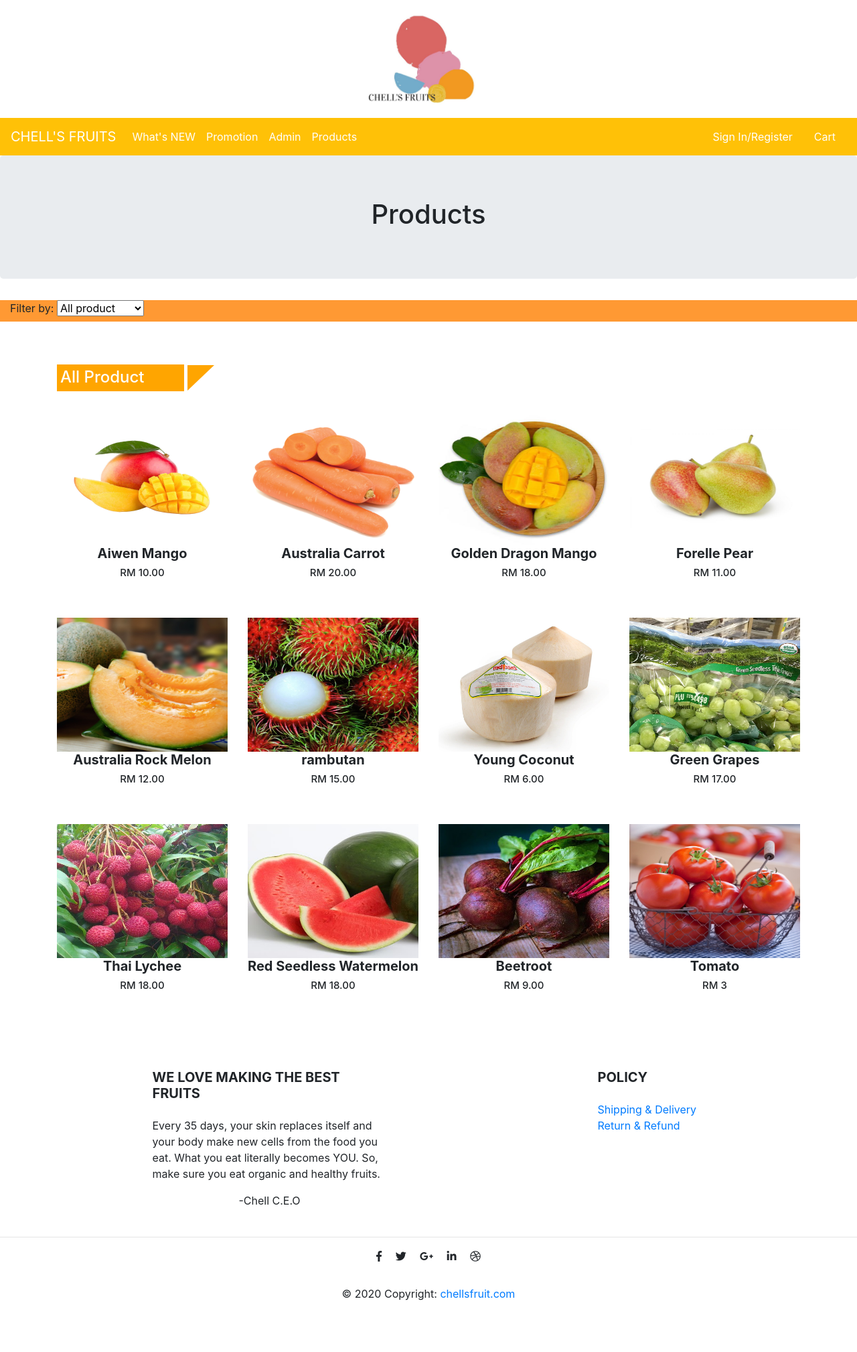
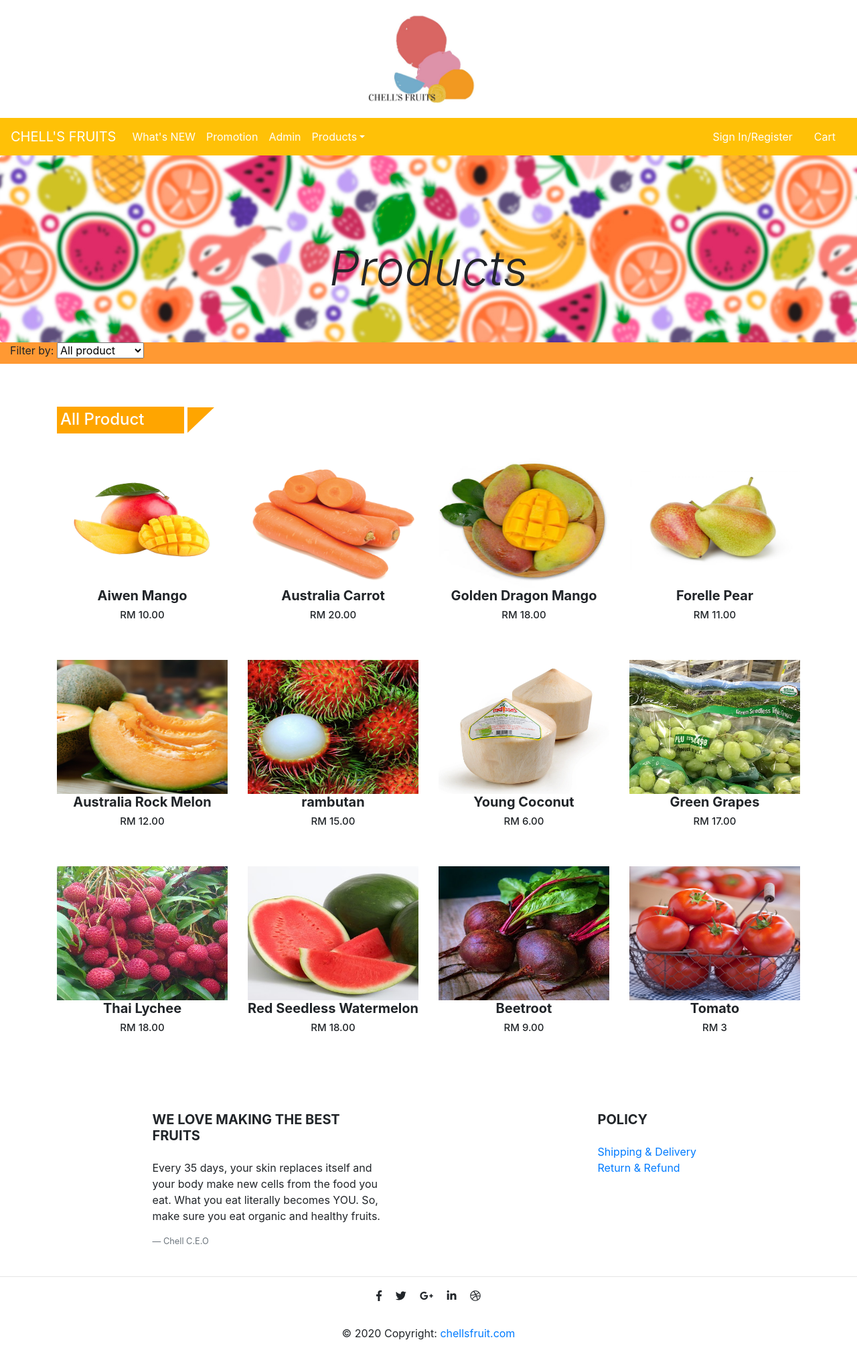
Before and after one commit to dextersiow/webAssignment, a PHP site: page /product.php in a window 1280 px wide. Shown: the whole page at 67% size. Before the commit the page ends 1941 px from the top, so only its background shows below. Run offline with PHP 8.4, Linux system fonts and the light colour scheme; some libraries are stand-ins or nearby versions.

Commit message:
+banner on product page,cart page; edited footer,header

```diff
--- a/footer.php
+++ b/footer.php
@@ -7,7 +7,7 @@
       <div class="col-md-4 mx-auto">
         <h5 class="font-weight-bold text-uppercase mt-3 mb-4">WE LOVE MAKING THE BEST FRUITS</h5>
         <p>Every 35 days, your skin replaces itself and your body make new cells from the food you eat.
-            What you eat literally becomes YOU. So, make sure you eat organic and healthy fruits.<p style="text-align: center">-Chell C.E.O</p></p>
+            What you eat literally becomes YOU. So, make sure you eat organic and healthy fruits.<blockquote class="blockquote-footer">Chell C.E.O</blockquote></p>
       </div>
 
       <!-- Links-->
--- a/header.php
+++ b/header.php
@@ -42,9 +42,17 @@
             <li class="nav-item active">
                 <a class="nav-link" href="admin_login.php">Admin</a>
             </li>
-            <li class="nav-item active">
-                <a class="nav-link" href="product.php">Products</a>
-            </li>
+            <li class="nav-item dropdown active">
+        <a class="nav-link dropdown-toggle" href="product.php" id="dropdown01" data-toggle="dropdown" aria-haspopup="true" aria-expanded="false">Products</a>
+        <div class="dropdown-menu" aria-labelledby="dropdown01">
+            <a class="dropdown-item" href="product.php">All</a>
+          <a class="dropdown-item" href="#">Seasonal fruits</a>
+          <a class="dropdown-item" href="#">Stone fruits</a>
+          <a class="dropdown-item" href="#">Berries</a>
+          <a class="dropdown-item" href="#">Tropical and exotic</a>
+          <a class="dropdown-item" href="#">Others</a>
+        </div>
+        </li>
         </ul>
         <ul class="nav justify-content-end">
             <li class="nav-item active">
--- a/product.php
+++ b/product.php
@@ -23,12 +23,27 @@ and open the template in the editor.
 
         <title>CHELL'S FRUIT</title>
 
+        <style>
+            .bg-cover{
+                background-image: url("pics/product_banner2.jpg");
+                background-repeat: no-repeat;
+                background-size: cover;
+            }
+            .h1{
+                font-weight: bold;
+            }
+            .jumbotron{
+                margin-bottom: 0px;
+            }
+        </style>
     </head>
     <body>
         <?php include'header.php' ?>
 
-        <div class="jumbotron text-center">
-            <h1>Products</h1>
+        <div class="jumbotron text-center bg-cover">
+            <div class="container">
+            <h1 class="display-3 mb-1 font-italic">Products</h1>
+            </div>
         </div>
 
         <div class="container-fluid filter-toolbar">
```
Also changed, not shown: cart.php (+11 -1 lines), pics/cart_banner.png (added), pics/cart_banner2.jpeg (added), pics/cart_banner3.jfif (added), pics/product_banner2.jpg (added).
